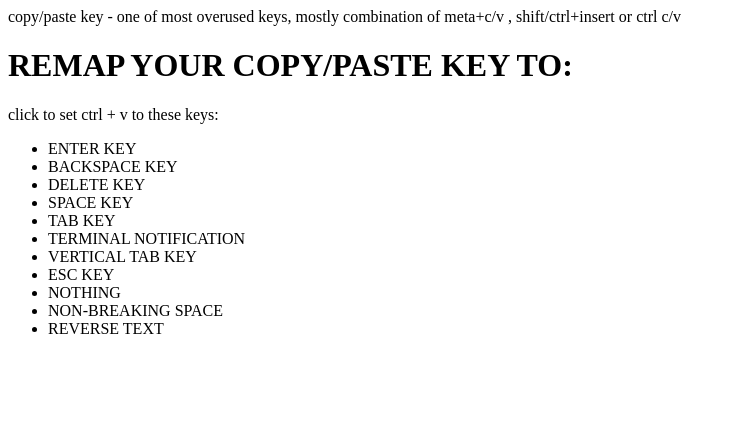
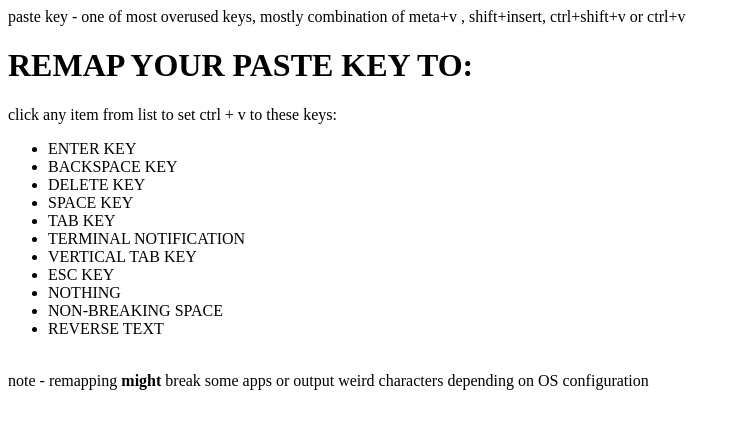
Before and after one commit to hacknorris-aka-penguin/browser-key-remap, a plain HTML site: page index.html in a window 1280 px wide. Shown: the whole page, without its empty margins (0-740 px from the left). Drawn offline with Linux system fonts and the light colour scheme.

Commit message:
sus commit

```diff
--- a/index.html
+++ b/index.html
@@ -3,11 +3,11 @@
 		<meta charset="UTF8">
 	</head>
 	<body>
-		<p> copy/paste key - one of most overused keys, mostly combination of meta+c/v , shift/ctrl+insert or ctrl c/v  <p>
+		<p> paste key - one of most overused keys, mostly combination of meta+v , shift+insert, ctrl+shift+v or ctrl+v  <p>
 		<h1>
-			REMAP YOUR COPY/PASTE KEY TO:
+			REMAP YOUR PASTE KEY TO:
 		</h1>
-		<p> click to set ctrl + v to these keys: </p>
+		<p> click any item from list to set ctrl + v to these keys: </p>
 		<ul>
 			<li onclick="copyEnter()">
 				ENTER KEY
@@ -42,7 +42,11 @@
 			<li onclick="copyReverse()">
 				REVERSE TEXT
 			</li>
+			<li onclick="copySus()" style="color: white;">
+				IMPASTA
+			</li>
 		</ul>
+		<p>note - remapping <b>might</b> break some apps or output weird characters depending on OS configuration</p>
 	<script>
 		function copyEnter() {
 navigator.clipboard.writeText("\u000a");
@@ -77,6 +81,9 @@ navigator.clipboard.writeText("\u202e");
 		function copyNonbreak(){
 navigator.clipboard.writeText("\u00a0");
 		};
+		function copySus(){
+navigator.clipboard.writeText("ඞ")
+		}
 	</script>
 	</body>
 </html>
```
